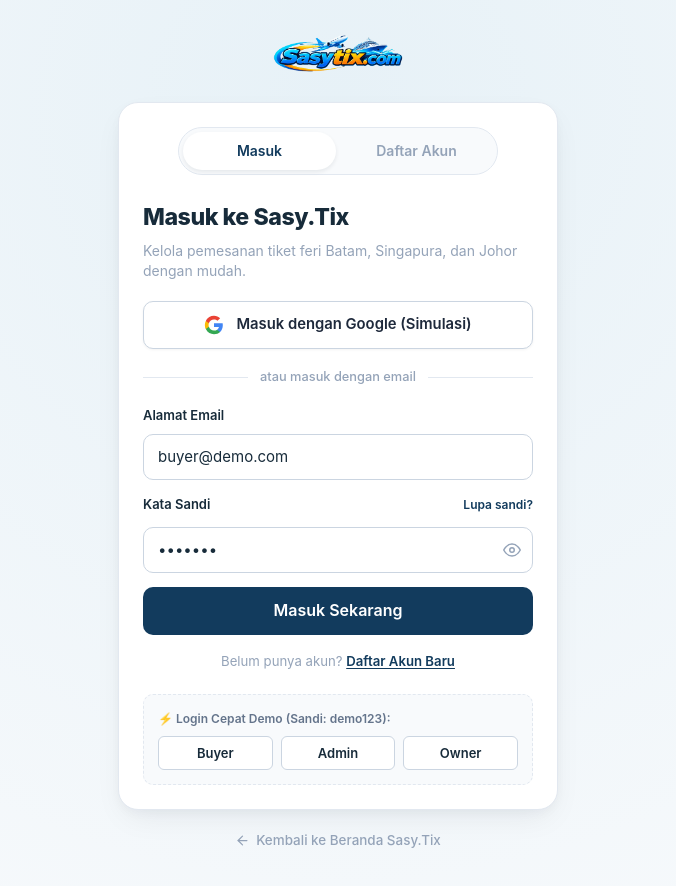
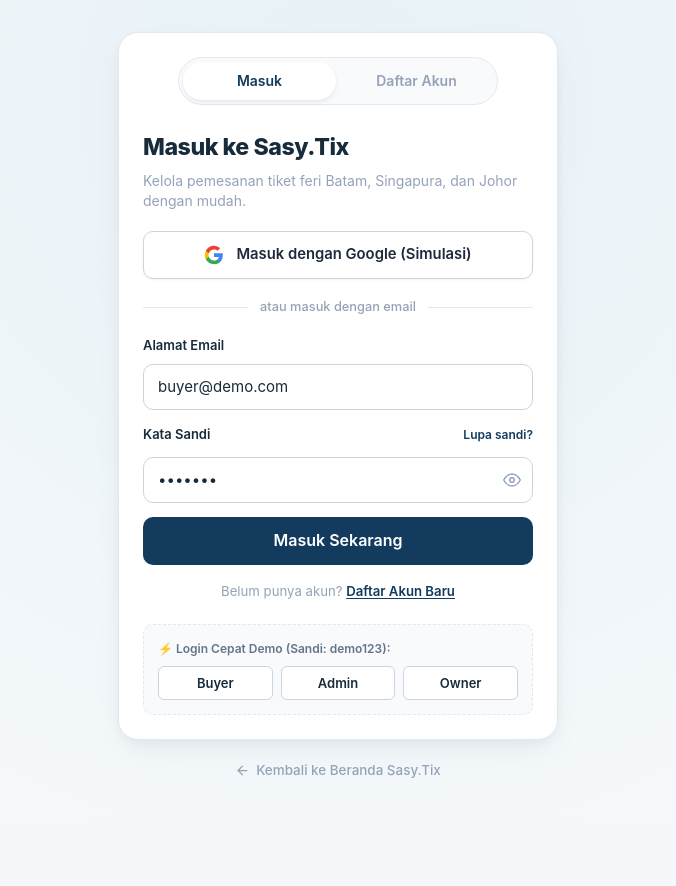
Before and after one commit to RimuruTempestCkCK/sasytix-rebuild, a plain HTML site: page pages/buyer/auth.html in a window 1280 px wide. Shown: the whole page, without its empty margins (302-978 px from the left). After the commit the page ends 817 px from the top, so only its background shows below. Drawn offline with Linux system fonts and the light colour scheme.

Commit message:
style: hapus logo pada halaman login, register, dan auth

```diff
--- a/pages/buyer/auth.html
+++ b/pages/buyer/auth.html
@@ -18,12 +18,6 @@
 <body>
   <main class="auth-section">
     <div class="container" style="max-width:480px;">
-      <div class="auth-brand-center" style="display:flex; justify-content:center; align-items:center; margin-bottom:24px;">
-        <a href="../../index.html" aria-label="Sasy.Tix Beranda" style="display:inline-flex; align-items:center; justify-content:center;">
-          <img src="../../assets/logos/logo.png" alt="Sasytix.com" style="height:46px; width:auto; margin:0 auto; display:block;">
-        </a>
-      </div>
-
       <div class="auth-card card">
         <div class="auth-card-header">
           <div class="auth-tabs-pill" id="auth-mode-tabs">
```
Also changed, not shown: pages/buyer/login.html (+0 -6 lines), pages/buyer/register.html (+0 -6 lines).
